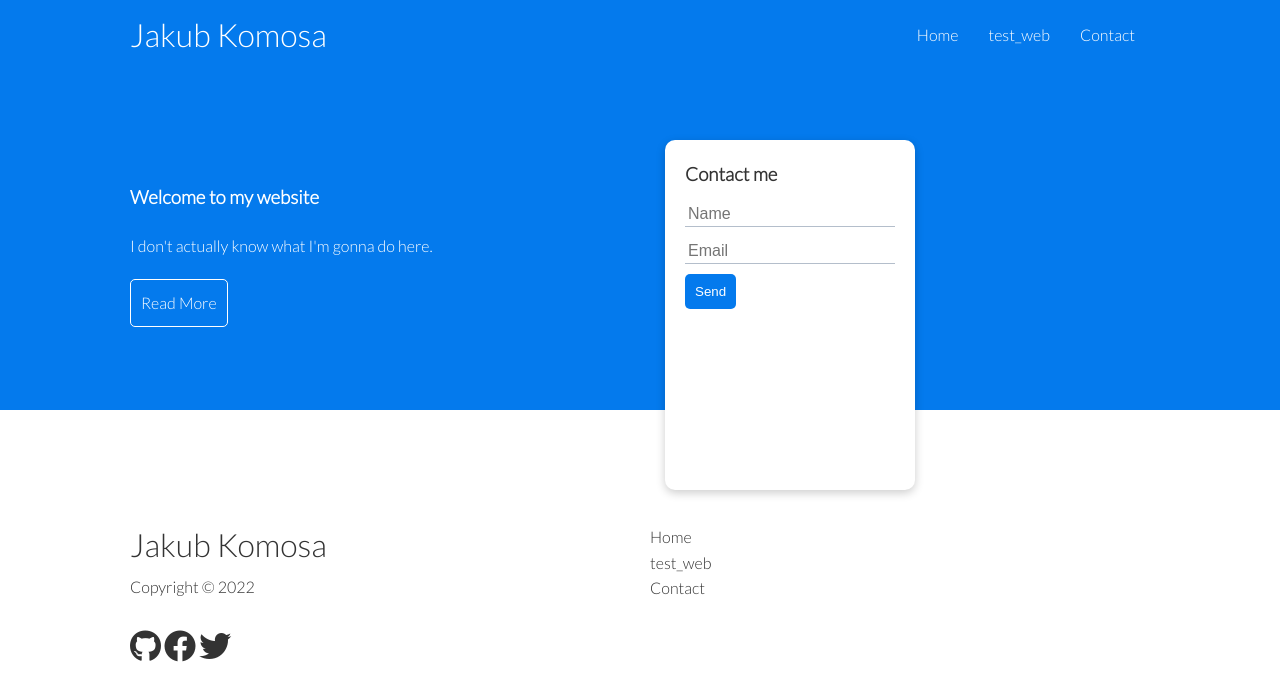
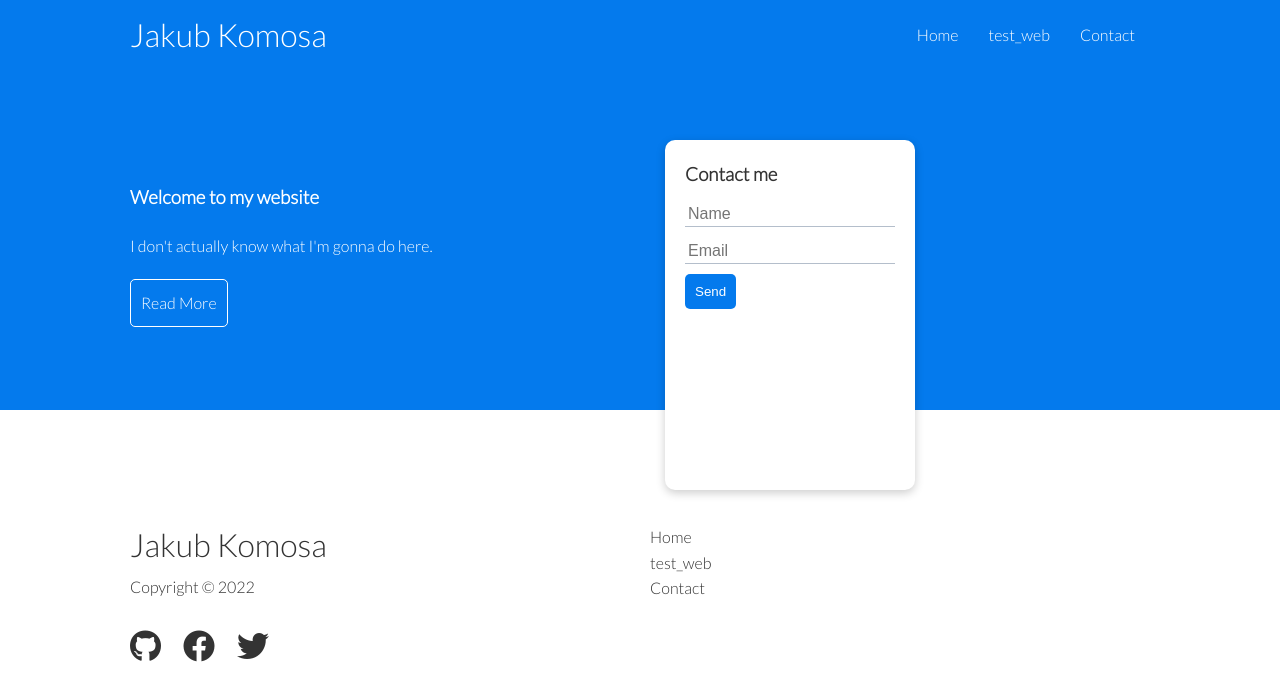
Before and after one commit to qbakom/qbakom.github.io, a plain HTML site: page src/index.html in a window 1280 px wide. Drawn offline with Linux system fonts and the light colour scheme.

Commit message:
space between socials

```diff
--- a/src/css/style.css
+++ b/src/css/style.css
@@ -174,4 +174,5 @@ img {
 .footer .social {
     justify-content: center;
     align-items: center;
+    word-spacing: 0.5cm;
 }
```
